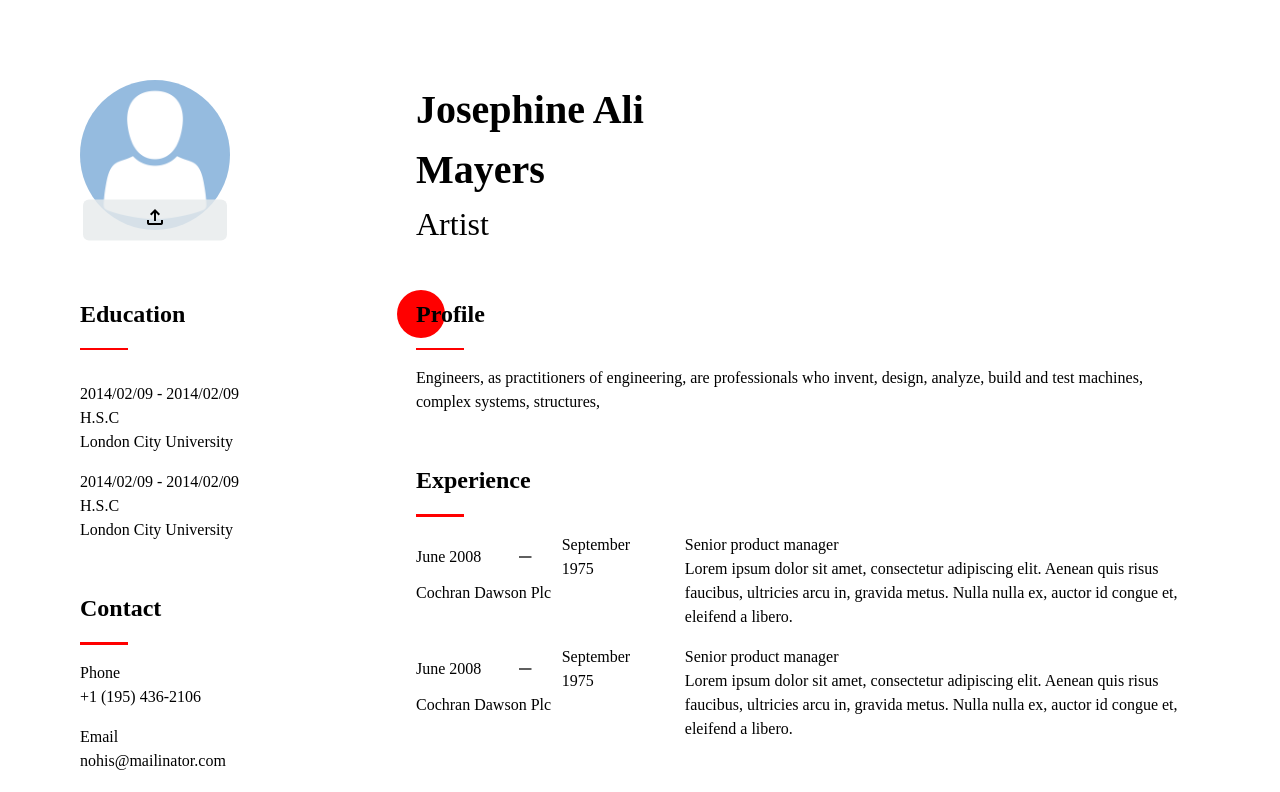
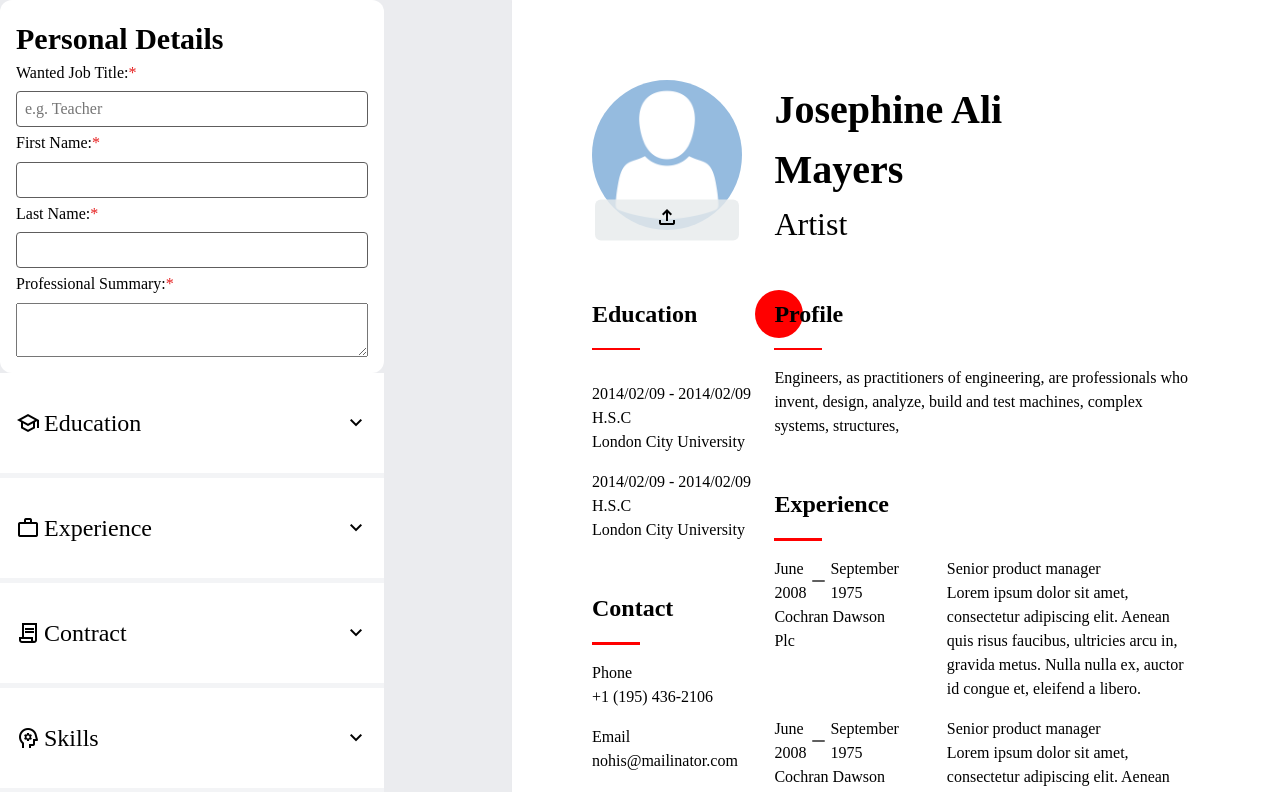
Before and after one commit to ZTanvir/cv-maker, a React (Vite) app: page / in a window 1280 px wide. Shown: the top 792 px of the page. Built offline with nearby package versions, Linux system fonts and the light colour scheme.

Commit message:
Arrange cvInfo and cv container side by side

```diff
--- a/src/Components/Cv.jsx
+++ b/src/Components/Cv.jsx
@@ -4,15 +4,20 @@ import CvInfo from "./CvInfo/CvInfo";
 import CvPreview from "./CvPreview/CvPreview";
 import cvInfo from "../Components/CvData.js";
 import { useState } from "react";
+import styles from "../styles/cv.module.css";
 
 const Cv = () => {
-    const [cvData, setCvData] = useState(cvInfo);
+  const [cvData, setCvData] = useState(cvInfo);
 
-    return (
-        <section className="cv-maker">
-            {/* <CvInfo cvData={cvData} setCvData={setCvData} /> */}
-            <CvPreview cvInfo={cvData} />
-        </section>
-    );
+  return (
+    <section className={styles.cvContainer}>
+      <aside className={styles.cvInfoContainer}>
+        <CvInfo cvData={cvData} setCvData={setCvData} />
+      </aside>
+      <main className={styles.cvPreviewContainer}>
+        <CvPreview cvInfo={cvData} />
+      </main>
+    </section>
+  );
 };
 export default Cv;
--- /dev/null
+++ b/src/styles/cv.module.css
@@ -0,0 +1,10 @@
+.cvContainer {
+  display: flex;
+  gap: 10%;
+}
+.cvInfoContainer {
+  flex-basis: 30%;
+}
+.cvPreviewContainer {
+  flex-basis: 60%;
+}
```
